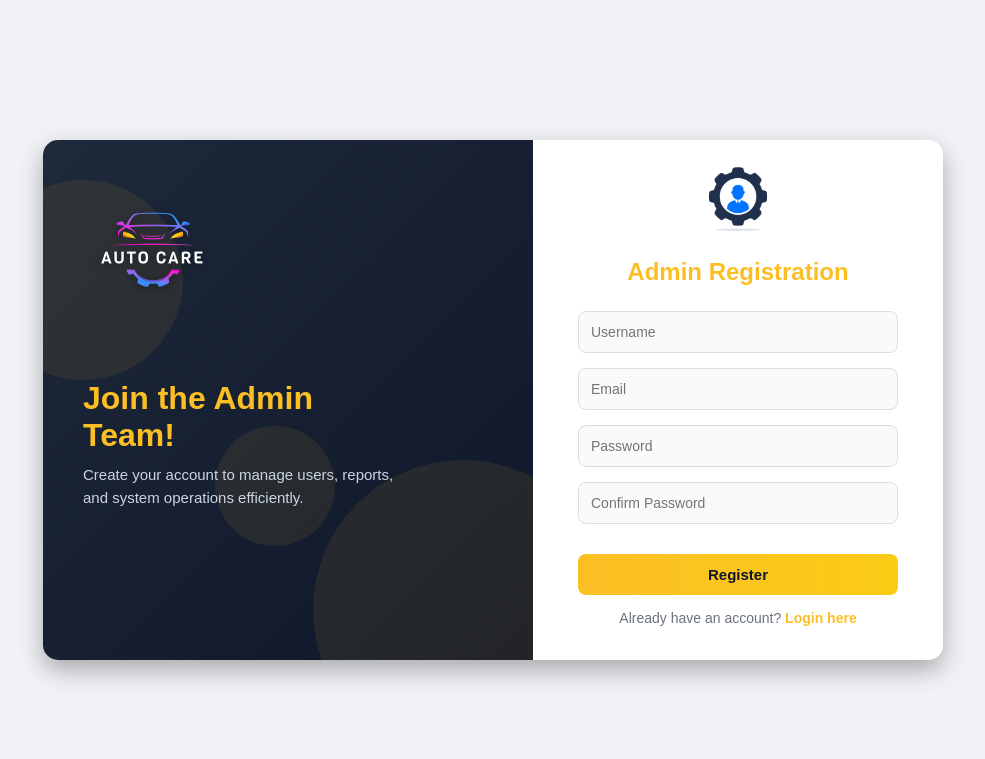
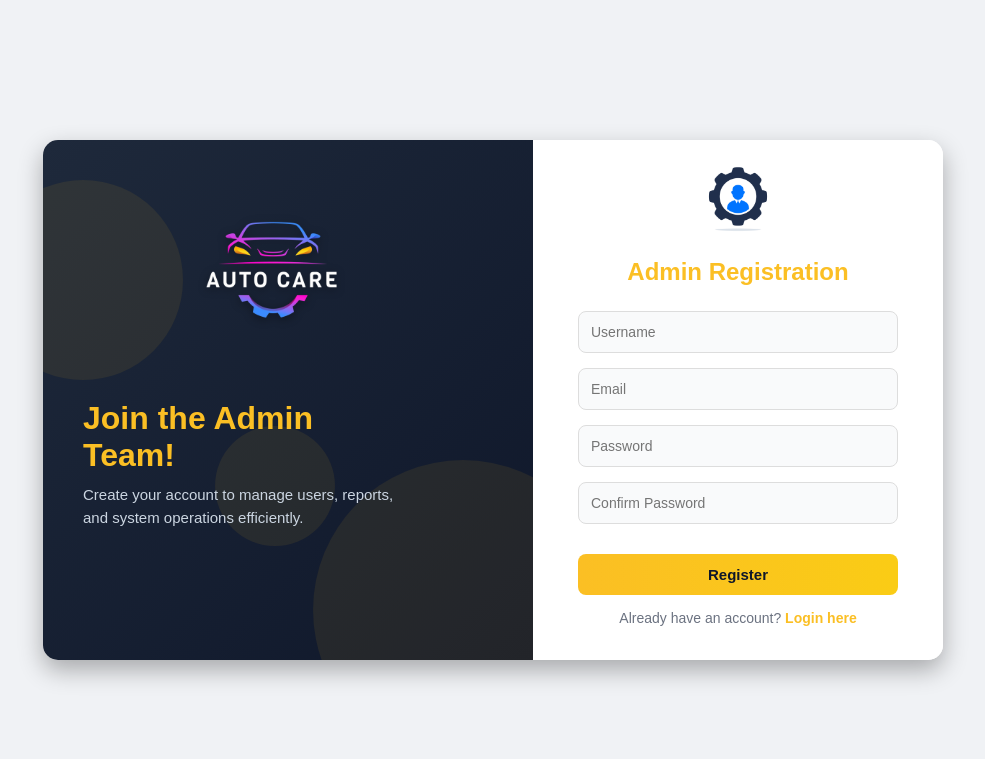
Before and after one commit to ErwinZack/carshop-inventory-system, a PHP site: page /admin/register.php in a window 1280 px wide. Shown: the top 759 px of the page, without its empty margins (147-1132 px from the left). Run offline with PHP 8.4, Linux system fonts and the light colour scheme.

Commit message:
Updated file

```diff
--- a/assets/css/admin-login-register.css
+++ b/assets/css/admin-login-register.css
@@ -40,7 +40,7 @@ body {
 .welcome-text {
     text-align: left;
     max-width: 320px;
-    margin-top: 60px;
+    margin-top: 40px;
 }
 
 .welcome-text h1 {
@@ -234,8 +234,9 @@ body {
 
 /* AutoCare logo at the top */
 .autocare-logo {
-    width: 140px;
+    width: 180px;
     height: auto;
+    margin-left: 100px;
     /* margin-bottom: 50px;  */
     object-fit: contain;
     align-self: flex-start;
--- a/assets/css/user-login-register.css
+++ b/assets/css/user-login-register.css
@@ -40,7 +40,7 @@ body {
 .welcome-text {
     text-align: left;
     max-width: 320px;
-    margin-top: 60px;
+    margin-top: 40px;
 }
 
 .welcome-text h1 {
@@ -235,8 +235,9 @@ body {
 
 /* AutoCare logo at the top */
 .autocare-logo {
-    width: 140px;
+    width: 180px;
     height: auto;
+    margin-left: 100px;
     /* margin-bottom: 50px;  */
     object-fit: contain;
     align-self: flex-start;
```
Also changed, not shown: includes/sidebar.php (+8 -0 lines).
